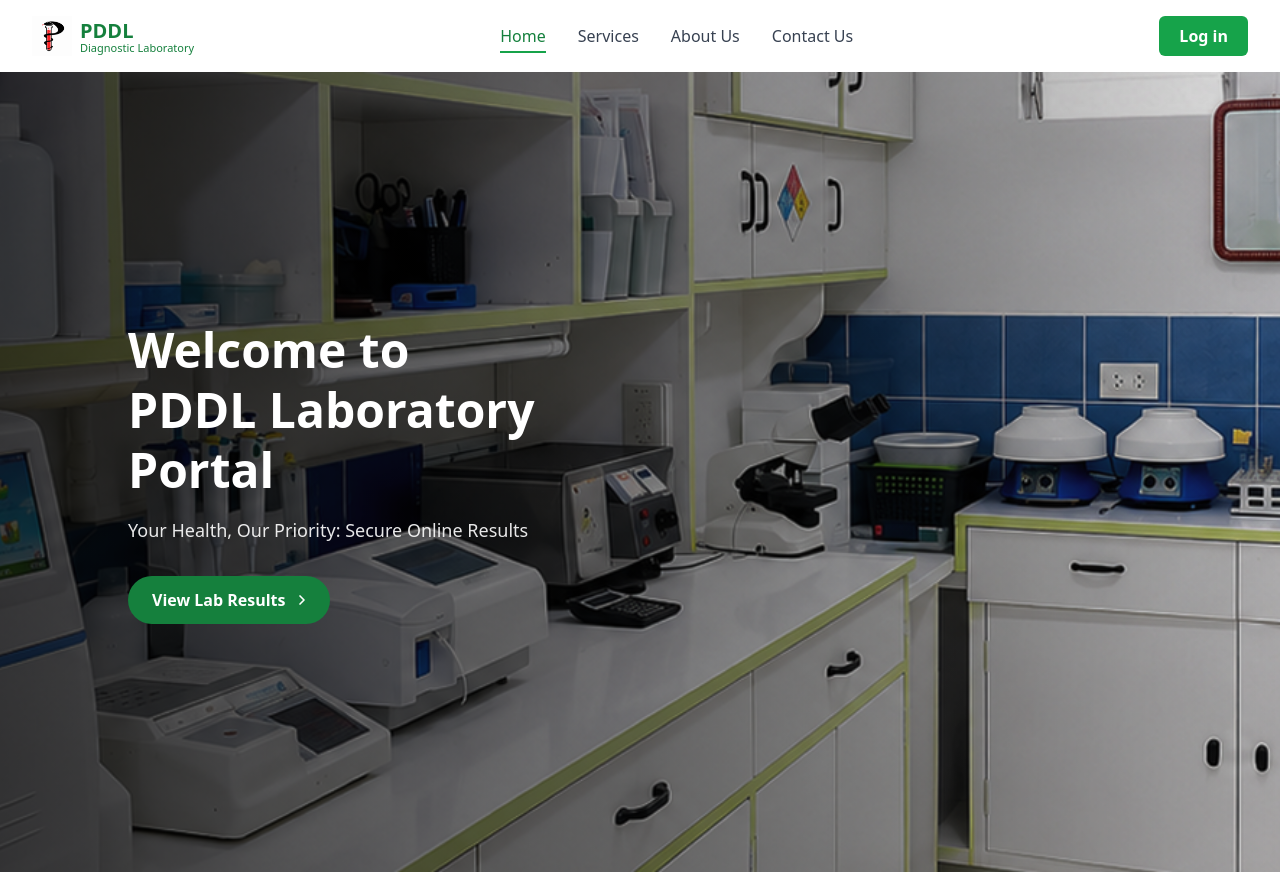
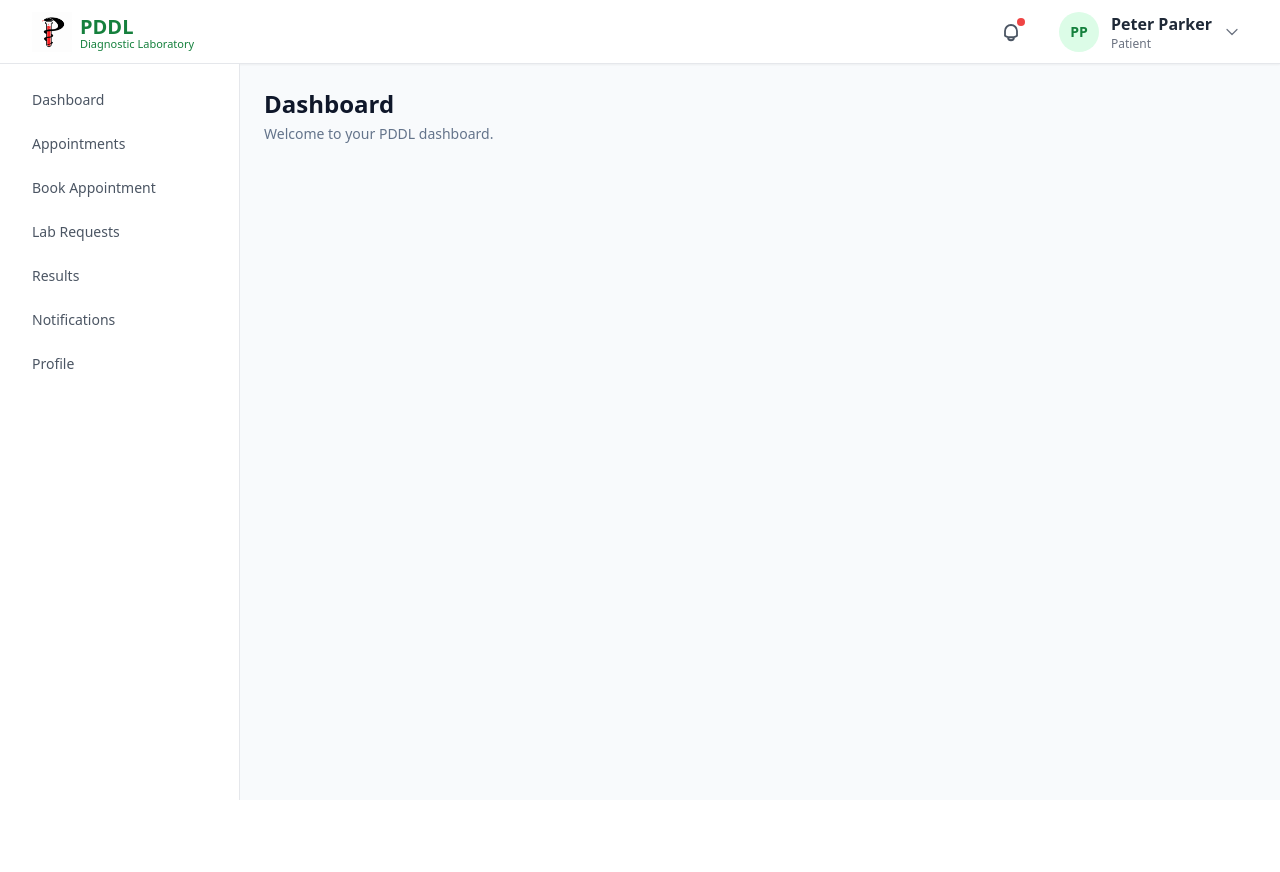
Before and after one commit to zume13/Laboratory-Management-Client, a React (Vite) app: page /test/patient-layout in a window 1280 px wide. Before the commit this address led to /. After the commit the page ends 800 px from the top, so only its background shows below. Built offline with nearby package versions, Linux system fonts and the light colour scheme; no server answers.

Commit message:
create: dashboard navbar, patientsidebar, patient layout. resize public navbar vetical size

```diff
--- a/src/app/router.tsx
+++ b/src/app/router.tsx
@@ -8,6 +8,7 @@ import LandingPage from "@/pages/LandingPage";
 import LoginPage from "@/pages/auth/LoginPage";
 import RegisterPage from "@/pages/auth/RegisterPage";
 
+import DashboardPage from "@/pages/patient/DashboardPage";
 import { BookAppointmentPage } from "@/pages/patient/BookAppointmentPage";
 import { MyAppointmentsPage } from "@/pages/patient/MyAppointmentsPage";
 
@@ -30,7 +31,7 @@ function HomeRedirect() {
 
   switch (user.role) {
     case "Patient":
-      return <Navigate to="/patient/appointments" replace />;
+      return <Navigate to="/patient/dashboard" replace />;
 
     case "Administrator":
       return <Navigate to="/admin/system-health" replace />;
@@ -52,6 +53,15 @@ export function AppRouter() {
       <Route path="/home" element={<HomeRedirect />} />
 
       <Route element={<PatientLayout />}>
+        <Route
+          path="/patient/dashboard"
+          element={
+            <RoleGuard allow={["Patient"]}>
+              <DashboardPage />
+            </RoleGuard>
+          }
+        />
+
         <Route
           path="/patient/appointments"
           element={
@@ -100,6 +110,10 @@ export function AppRouter() {
       />
 
       <Route path="*" element={<Navigate to="/" replace />} />
+
+      <Route element={<PatientLayout />}>
+        <Route path="/test/patient-layout" element={<DashboardPage />} />
+      </Route>
     </Routes>
   );
 }
--- a/src/features/patients/components/PatientSidebar.tsx
+++ b/src/features/patients/components/PatientSidebar.tsx
@@ -0,0 +1,45 @@
+import { NavLink } from "react-router-dom";
+
+function sidebarLinkClass({ isActive }: { isActive: boolean }) {
+  return `flex items-center rounded-lg px-4 py-2.5 text-sm font-medium transition-colors ${
+    isActive
+      ? "bg-green-50 text-green-700"
+      : "text-gray-600 hover:bg-gray-50 hover:text-green-700"
+  }`;
+}
+
+export default function PatientSidebar() {
+  return (
+    <aside className="w-60 shrink-0 border-r bg-white">
+      <nav className="space-y-1 p-4">
+        <NavLink to="/patient/dashboard" className={sidebarLinkClass}>
+          Dashboard
+        </NavLink>
+
+        <NavLink to="/patient/appointments" className={sidebarLinkClass}>
+          Appointments
+        </NavLink>
+
+        <NavLink to="/patient/book" className={sidebarLinkClass}>
+          Book Appointment
+        </NavLink>
+
+        <NavLink to="/patient/laboratory" className={sidebarLinkClass}>
+          Lab Requests
+        </NavLink>
+
+        <NavLink to="/patient/results" className={sidebarLinkClass}>
+          Results
+        </NavLink>
+
+        <NavLink to="/patient/notifications" className={sidebarLinkClass}>
+          Notifications
+        </NavLink>
+
+        <NavLink to="/patient/profile" className={sidebarLinkClass}>
+          Profile
+        </NavLink>
+      </nav>
+    </aside>
+  );
+}
--- a/src/layouts/PatientLayout.tsx
+++ b/src/layouts/PatientLayout.tsx
@@ -1,115 +1,16 @@
-import { Link, NavLink, Outlet } from "react-router-dom";
+import { Outlet } from "react-router-dom";
+import DashboardNavbar from "@/shared/components/DashboardNavbar/DashboardNavbar";
+import PatientSidebar from "@/features/patients/components/PatientSidebar";
 
 export default function PatientLayout() {
   return (
     <div className="min-h-screen bg-slate-50">
-      {/* Top header */}
-      <header className="border-b bg-white">
-        <div className="flex h-16 items-center justify-between px-6">
-          <Link to="/" className="text-xl font-bold text-slate-900">
-            Laboratory System
-          </Link>
+      <DashboardNavbar />
 
-          <div className="flex items-center gap-4">
-            <span className="text-sm text-slate-600">Patient</span>
+      <div className="flex min-h-[calc(100vh-4rem)]">
+        <PatientSidebar />
 
-            <button
-              type="button"
-              className="text-sm font-medium text-slate-600 hover:text-slate-900"
-            >
-              Logout
-            </button>
-          </div>
-        </div>
-      </header>
-
-      <div className="flex">
-        {/* Sidebar */}
-        <aside className="min-h-[calc(100vh-4rem)] w-64 border-r bg-white">
-          <nav className="space-y-1 p-4">
-            <NavLink
-              to="/patient/appointments"
-              className={({ isActive }) =>
-                `block rounded-md px-4 py-2 text-sm font-medium ${
-                  isActive
-                    ? "bg-slate-100 text-slate-900"
-                    : "text-slate-600 hover:bg-slate-50 hover:text-slate-900"
-                }`
-              }
-            >
-              My Appointments
-            </NavLink>
-
-            <NavLink
-              to="/patient/book"
-              className={({ isActive }) =>
-                `block rounded-md px-4 py-2 text-sm font-medium ${
-                  isActive
-                    ? "bg-slate-100 text-slate-900"
-                    : "text-slate-600 hover:bg-slate-50 hover:text-slate-900"
-                }`
-              }
-            >
-              Book Appointment
-            </NavLink>
-
-            {/* Future patient pages */}
-            <NavLink
-              to="/patient/laboratory"
-              className={({ isActive }) =>
-                `block rounded-md px-4 py-2 text-sm font-medium ${
-                  isActive
-                    ? "bg-slate-100 text-slate-900"
-                    : "text-slate-600 hover:bg-slate-50 hover:text-slate-900"
-                }`
-              }
-            >
-              Laboratory Requests
-            </NavLink>
-
-            <NavLink
-              to="/patient/results"
-              className={({ isActive }) =>
-                `block rounded-md px-4 py-2 text-sm font-medium ${
-                  isActive
-                    ? "bg-slate-100 text-slate-900"
-                    : "text-slate-600 hover:bg-slate-50 hover:text-slate-900"
-                }`
-              }
-            >
-              Results
-            </NavLink>
-
-            <NavLink
-              to="/patient/notifications"
-              className={({ isActive }) =>
-                `block rounded-md px-4 py-2 text-sm font-medium ${
-                  isActive
-                    ? "bg-slate-100 text-slate-900"
-                    : "text-slate-600 hover:bg-slate-50 hover:text-slate-900"
-                }`
-              }
-            >
-              Notifications
-            </NavLink>
-
-            <NavLink
-              to="/patient/profile"
-              className={({ isActive }) =>
-                `block rounded-md px-4 py-2 text-sm font-medium ${
-                  isActive
-                    ? "bg-slate-100 text-slate-900"
-                    : "text-slate-600 hover:bg-slate-50 hover:text-slate-900"
-                }`
-              }
-            >
-              Profile
-            </NavLink>
-          </nav>
-        </aside>
-
-        {/* Page content */}
-        <main className="flex-1 p-6">
+        <main className="min-w-0 flex-1 p-6">
           <Outlet />
         </main>
       </div>
--- a/src/pages/patient/DashboardPage.tsx
+++ b/src/pages/patient/DashboardPage.tsx
@@ -0,0 +1,13 @@
+export default function DashboardPage() {
+  return (
+    <div>
+      <h1 className="text-2xl font-bold text-slate-900">
+        Dashboard
+      </h1>
+
+      <p className="mt-1 text-sm text-slate-500">
+        Welcome to your PDDL dashboard.
+      </p>
+    </div>
+  );
+}
--- a/src/shared/components/DashboardNavbar/DashboardNavbar.tsx
+++ b/src/shared/components/DashboardNavbar/DashboardNavbar.tsx
@@ -0,0 +1,128 @@
+import { useState } from "react";
+import { Link } from "react-router-dom";
+import pddlLogo from "@/assets/PDDL-Logo.png";
+
+export default function DashboardNavbar() {
+  const [isProfileOpen, setIsProfileOpen] = useState(false);
+
+  return (
+    <header className="flex h-16 items-center justify-between border-b bg-white px-8 shadow-sm">
+      {/* Logo */}
+      <Link to="/" className="flex items-center gap-2">
+        <img
+          src={pddlLogo}
+          alt="PDDL Logo"
+          className="h-10 w-10 object-contain"
+        />
+
+        <div className="leading-tight">
+          <div className="text-xl font-extrabold text-green-700">
+            PDDL
+          </div>
+
+          <div className="-mt-1 text-[11px] font-medium text-green-700">
+            Diagnostic Laboratory
+          </div>
+        </div>
+      </Link>
+
+      {/* Right side */}
+      <div className="flex items-center gap-5">
+        {/* Notifications */}
+        <button
+          type="button"
+          className="relative rounded-full p-2 text-gray-600 transition-colors hover:bg-gray-100 hover:text-green-700"
+          aria-label="Notifications"
+        >
+          <svg
+            xmlns="http://www.w3.org/2000/svg"
+            fill="none"
+            viewBox="0 0 24 24"
+            strokeWidth={1.8}
+            stroke="currentColor"
+            className="h-6 w-6"
+          >
+            <path
+              strokeLinecap="round"
+              strokeLinejoin="round"
+              d="M14.857 17.082a23.848 23.848 0 0 1-5.714 0A8.968 8.968 0 0 1 6 15.75V11a6 6 0 1 1 12 0v4.75a8.968 8.968 0 0 1-3.143 1.332ZM9 17.25a3 3 0 0 0 6 0"
+            />
+          </svg>
+
+          <span className="absolute right-1.5 top-1.5 h-2 w-2 rounded-full bg-red-500" />
+        </button>
+
+        {/* Profile */}
+        <div className="relative">
+          <button
+            type="button"
+            onClick={() => setIsProfileOpen((open) => !open)}
+            className="flex items-center gap-3 rounded-lg px-2 py-1.5 transition-colors hover:bg-gray-50"
+          >
+            {/* Avatar */}
+            <div className="flex h-10 w-10 items-center justify-center rounded-full bg-green-100 text-sm font-semibold text-green-700">
+              PP
+            </div>
+
+            {/* User information */}
+            <div className="hidden text-left sm:block">
+              <p className="text-base font-semibold text-gray-800">
+                Peter Parker
+              </p>
+
+              <p className="text-xs text-gray-500">
+                Patient
+              </p>
+            </div>
+
+            {/* Chevron */}
+            <svg
+              xmlns="http://www.w3.org/2000/svg"
+              fill="none"
+              viewBox="0 0 24 24"
+              strokeWidth={1.8}
+              stroke="currentColor"
+              className={`h-4 w-4 text-gray-500 transition-transform ${
+                isProfileOpen ? "rotate-180" : ""
+              }`}
+            >
+              <path
+                strokeLinecap="round"
+                strokeLinejoin="round"
+                d="m19.5 8.25-7.5 7.5-7.5-7.5"
+              />
+            </svg>
+          </button>
+
+          {/* Profile menu */}
+          {isProfileOpen && (
+            <div className="absolute right-0 z-50 mt-2 w-52 rounded-lg border bg-white py-2 shadow-lg">
+              <Link
+                to="/patient/profile"
+                className="block px-4 py-2 text-sm text-gray-700 hover:bg-gray-50 hover:text-green-700"
+              >
+                My Profile
+              </Link>
+
+              <Link
+                to="/patient/settings"
+                className="block px-4 py-2 text-sm text-gray-700 hover:bg-gray-50 hover:text-green-700"
+              >
+                Settings
+              </Link>
+
+              <div className="my-1 border-t" />
+
+              <button
+                type="button"
+                className="block w-full px-4 py-2 text-left text-sm text-red-600 hover:bg-red-50"
+              >
+                Log out
+              </button>
+            </div>
+          )}
+        </div>
+      </div>
+    </header>
+  );
+}
--- a/src/shared/components/Navbar/Navbar.tsx
+++ b/src/shared/components/Navbar/Navbar.tsx
@@ -11,7 +11,7 @@ function navLinkClass({ isActive }: { isActive: boolean }) {
 
 export default function Navbar() {
   return (
-    <nav className="flex items-center justify-between bg-white px-8 py-4 shadow-sm">
+    <nav className="flex h-16 items-center justify-between bg-white px-8 shadow-sm">
       <Link to="/" className="flex items-center gap-2">
         <img
           src={pddlLogo}
```
